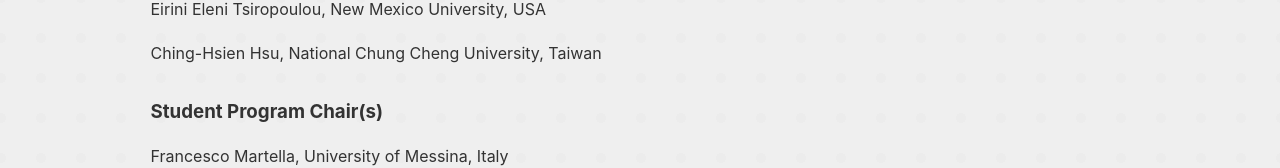
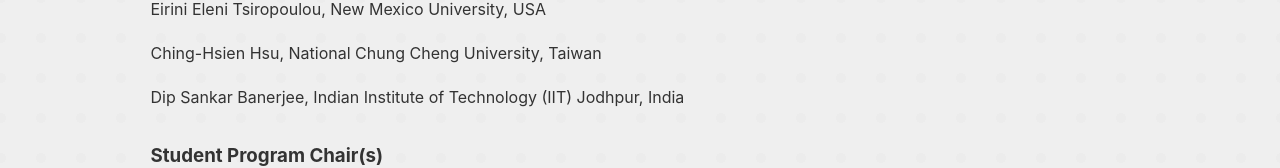
Before and after one commit to UCC-Conference/BDCAT2023, a React (Create React App) app: page /committes in a window 1280 px wide. Shown: the part 723-891 px from the top of the page. Built offline with nearby package versions, Linux system fonts and the light colour scheme.

Commit message:
update: new publicity chair added

```diff
--- a/src/pages/Committes.js
+++ b/src/pages/Committes.js
@@ -51,6 +51,9 @@ const CallForPaper = () => {
                         <tr>
                             <td>Ching-Hsien Hsu, National Chung Cheng University, Taiwan</td>
                         </tr>
+                        <tr>
+                            <td>Dip Sankar Banerjee, Indian Institute of Technology (IIT) Jodhpur, India</td>
+                        </tr>
 
                         <tr>
                             <th>
```
